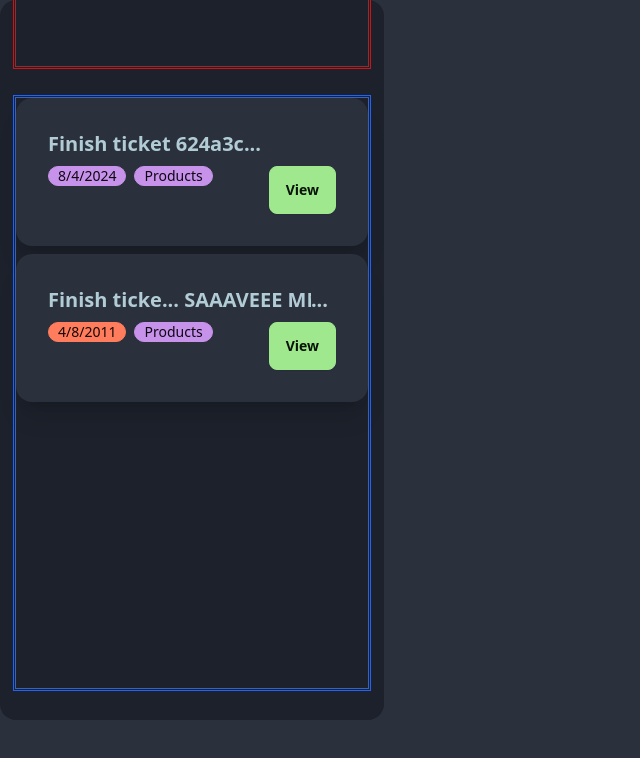
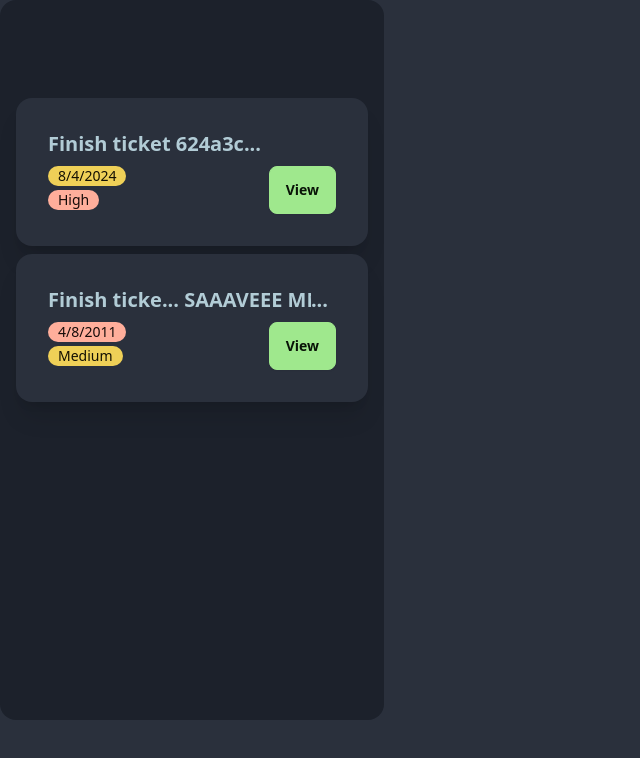
Before and after one commit to Dark-Ai-py/EasyDo-Work-Manager, a Vue app in the folder work-manager/: page / in a window 1280 px wide. Shown: the top 758 px of the page, without its empty margins (0-640 px from the left). Built offline with nearby package versions, Linux system fonts and the light colour scheme.

Commit message:
Todobar.vue cards -made the importance work --with Text and with color -switch from primary secondary etc. colors to success, warning, error, etc. to prevent major color changes through different themes

```diff
--- a/work-manager/src/App.vue
+++ b/work-manager/src/App.vue
@@ -7,10 +7,12 @@
 				//UTC TIME
 				dueDate: "Sun, 04 Aug 2024 05:00:00 GMT",
 				title: "Finish ticket 624a3c",
+				importance: "3",
 			},
 			{
 				dueDate: "Fri, 08 Apr 2011 05:00:00 GMT",
 				title: "Finish ticke... SAAAVEEE MMMEE---",
+				importance: "2",
 			},
 		];
 	};
--- a/work-manager/src/components/TodoBar.vue
+++ b/work-manager/src/components/TodoBar.vue
@@ -9,8 +9,14 @@
 	const todoItems = computed(() => props.items);
 	const warningAmount = computed(() => props.warning);
 	const dateType = computed(() => props.dateType);
+	const importanceText = { 1: "Low", 2: "Medium", 3: "High" };
+	const importanceColor = {
+		1: "badge-success",
+		2: "badge-warning",
+		3: "badge-error",
+	};
 
-	function GetCleanDate(date) {
+	function getCleanDate(date) {
 		const dateObject = new Date(date);
 		console.log(dateObject);
 
@@ -42,7 +48,7 @@
 		return cleanDate;
 	}
 
-	function GetDueDateColor(dueDate) {
+	function getDueDateColor(dueDate) {
 		const currentDate = Date.now();
 		const cleanDueDate = Date.parse(dueDate);
 
@@ -52,15 +58,22 @@
 		// Return the result
 		if (diffDays <= 0) {
 			console.log(diffDays);
-			return "badge-secondary";
+			return "badge-error";
 		} else if (diffDays <= warningAmount.value) {
 			console.log(diffDays);
-			return "badge-accent";
+			return "badge-warning";
 		} else {
 			console.log(warningAmount.value);
 
 			console.log(diffDays);
 			return "badge-outline";
+		}
+	}
+	function getImportance(importance, isText) {
+		if (isText == true) {
+			return importanceText[importance];
+		} else if (isText == false) {
+			return importanceColor[importance];
 		}
 	}
 </script>
@@ -70,11 +83,8 @@
 		class="flex justify-center rounded-2xl bg-neutral max-w-96 flex-col"
 		style="height: 90vh"
 	>
-		<div class="outline-double outline-red-700 h-20 mb-8 mr-4 ml-4"></div>
-		<div
-			class="outline-double outline-blue-600 h-fit mb-8 mr-4 ml-4"
-			style="height: 100%"
-		>
+		<div class="h-20 mb-8 mr-4 ml-4"></div>
+		<div class="h-fit mb-8 mr-4 ml-4" style="height: 100%">
 			<div
 				class="card bg-base-100 w-full shadow-xl mb-2"
 				v-for="(todo, index) in todoItems"
@@ -87,10 +97,14 @@
 						<h3 class="card-title mr-2">...</h3>
 					</div>
 					<div class="card-actions justify-end">
-						<div class="badge" :class="GetDueDateColor(todo.dueDate)">
-							{{ GetCleanDate(todo.dueDate) }}
+						<div class="flex flex-col">
+							<div class="badge mb-1" :class="getDueDateColor(todo.dueDate)">
+								{{ getCleanDate(todo.dueDate) }}
+							</div>
+							<div class="badge" :class="getImportance(todo.importance, false)">
+								{{ getImportance(todo.importance, true) }}
+							</div>
 						</div>
-						<div class="badge badge-accent">Products</div>
 						<button class="btn btn-primary ml-auto">View</button>
 					</div>
 				</div>
```
